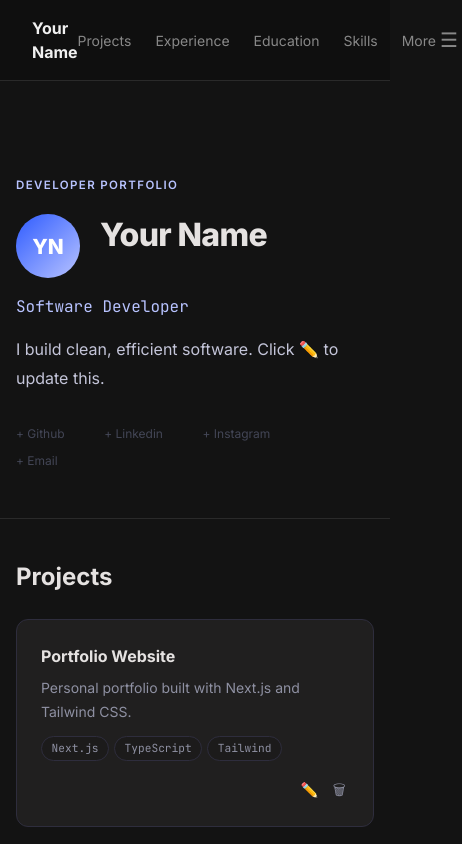
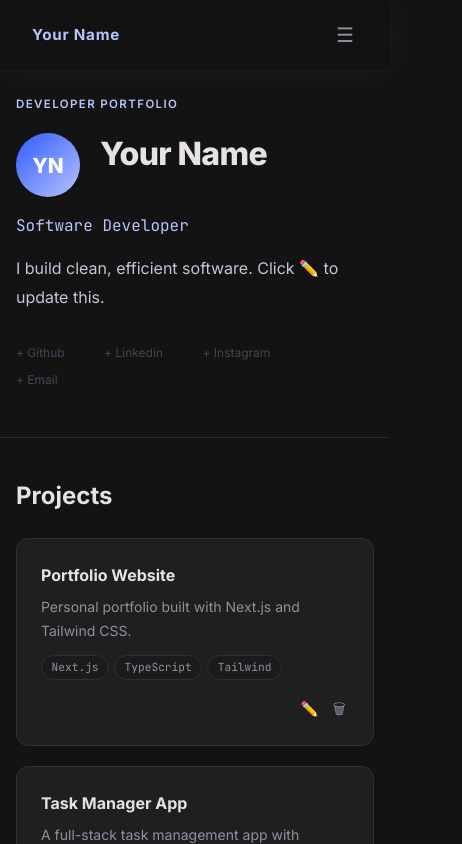
Before and after one commit to mainuddinMains/devfolio, a Next.js app: page / in a window 390 px wide. Shown: the top 844 px of the page, 462 px wide, since content can reach past the window. Built offline with nearby package versions, Linux system fonts and the light colour scheme.

Commit message:
Update components/Navbar.tsx

```diff
--- a/components/Navbar.tsx
+++ b/components/Navbar.tsx
@@ -20,51 +20,54 @@ export default function Navbar({ name }: NavbarProps) {
   return (
     <nav
       style={{
-        background: '#0f0f0f',
-        borderBottom: '1px solid #2a2a2a',
+        background: 'rgba(19, 19, 19, 0.65)',
+        backdropFilter: 'blur(20px)',
+        WebkitBackdropFilter: 'blur(20px)',
+        borderBottom: '1px solid rgba(67, 70, 86, 0.2)',
+        boxShadow: '0 0 32px 0 rgba(184, 195, 255, 0.06)',
         padding: '1rem 2rem',
-        position: 'sticky',
+        position: 'fixed',
         top: 0,
+        left: 0,
+        right: 0,
         zIndex: 100,
       }}
     >
-      <div style={{ display: 'flex', justifyContent: 'space-between', alignItems: 'center' }}>
-        <span style={{ fontWeight: 700, color: '#f0f0f0', fontSize: '1rem' }}>{name}</span>
+      <div style={{ maxWidth: '1100px', margin: '0 auto', display: 'flex', justifyContent: 'space-between', alignItems: 'center' }}>
+        <span style={{ fontWeight: 700, color: '#b8c3ff', fontSize: '0.95rem', letterSpacing: '0.05em' }}>
+          {name || 'PORTFOLIO'}
+        </span>
 
         {/* Desktop links */}
-        <div
-          style={{ display: 'flex', gap: '1.5rem', alignItems: 'center' }}
-          className="hidden sm:flex"
-        >
+        <div className="hidden sm:flex" style={{ gap: '2rem', alignItems: 'center' }}>
           {links.map((link) => (
             <a
               key={link.href}
               href={link.href}
               style={{
-                color: '#888',
-                fontSize: '0.875rem',
+                color: '#8e90a2',
+                fontSize: '0.8125rem',
                 textDecoration: 'none',
+                letterSpacing: '0.02em',
                 transition: 'color 0.15s',
+                fontWeight: 400,
               }}
-              onMouseEnter={(e) => ((e.target as HTMLElement).style.color = '#f0f0f0')}
-              onMouseLeave={(e) => ((e.target as HTMLElement).style.color = '#888')}
+              onMouseEnter={(e) => ((e.target as HTMLElement).style.color = '#e5e2e1')}
+              onMouseLeave={(e) => ((e.target as HTMLElement).style.color = '#8e90a2')}
             >
               {link.label}
             </a>
           ))}
         </div>
 
-        {/* Mobile hamburger */}
+        {/* Hamburger */}
         <button
           className="flex sm:hidden"
           onClick={() => setMenuOpen((o) => !o)}
           style={{
-            background: 'none',
-            border: 'none',
-            color: '#888',
-            fontSize: '1.25rem',
-            cursor: 'pointer',
-            padding: '0.25rem',
+            background: 'none', border: 'none',
+            color: '#8e90a2', fontSize: '1.25rem',
+            cursor: 'pointer', padding: '0.25rem',
           }}
           aria-label="Toggle menu"
         >
@@ -80,6 +83,9 @@ export default function Navbar({ name }: NavbarProps) {
             flexDirection: 'column',
             gap: '1rem',
             paddingTop: '1rem',
+            paddingLeft: '0.5rem',
+            maxWidth: '1100px',
+            margin: '0 auto',
           }}
         >
           {links.map((link) => (
@@ -88,13 +94,11 @@ export default function Navbar({ name }: NavbarProps) {
               href={link.href}
               onClick={() => setMenuOpen(false)}
               style={{
-                color: '#888',
-                fontSize: '0.875rem',
-                textDecoration: 'none',
-                transition: 'color 0.15s',
+                color: '#8e90a2', fontSize: '0.875rem',
+                textDecoration: 'none', transition: 'color 0.15s',
               }}
-              onMouseEnter={(e) => ((e.target as HTMLElement).style.color = '#f0f0f0')}
-              onMouseLeave={(e) => ((e.target as HTMLElement).style.color = '#888')}
+              onMouseEnter={(e) => ((e.target as HTMLElement).style.color = '#e5e2e1')}
+              onMouseLeave={(e) => ((e.target as HTMLElement).style.color = '#8e90a2')}
             >
               {link.label}
             </a>
```
